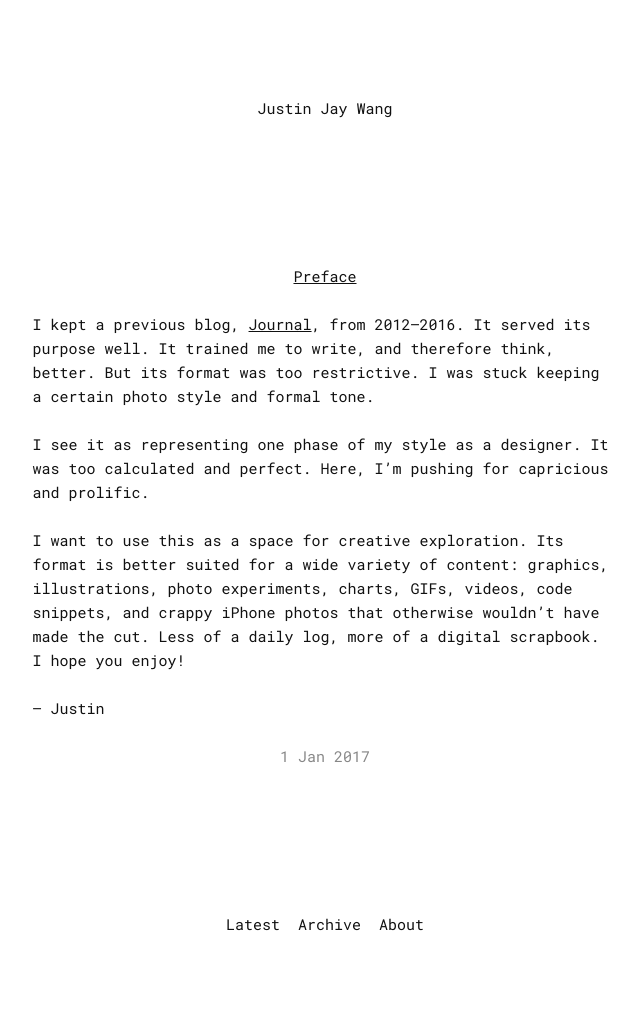
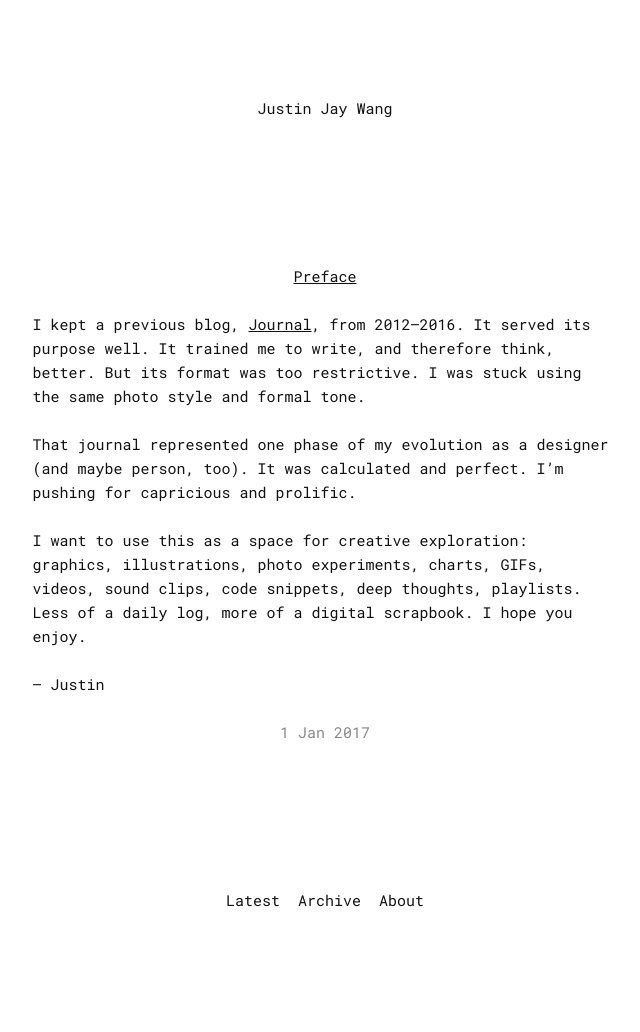
Before and after one commit to justinjaywang/blog, a Jekyll site: the page built from _posts/2017-01-01-preface.markdown, in a window 1280 px wide. Shown: the whole page, without its empty margins (315-955 px from the left). Built offline with Jekyll 4.4.1, drawn with Linux system fonts in a browser that asks for light colours; after the commit the page ends 1008 px from its top, so only the background shows below that.

Commit message:
content edit

```diff
--- a/_posts/2017-01-01-preface.markdown
+++ b/_posts/2017-01-01-preface.markdown
@@ -3,10 +3,10 @@ title: Preface
 date: 2017-01-01 00:00:00 -05:00
 ---
 
-I kept a previous blog, [Journal](http://journal.justinjay.wang/), from 2012–2016. It served its purpose well. It trained me to write, and therefore think, better. But its format was too restrictive. I was stuck keeping a certain photo style and formal tone.
+I kept a previous blog, [Journal](http://journal.justinjay.wang/), from 2012–2016. It served its purpose well. It trained me to write, and therefore think, better. But its format was too restrictive. I was stuck using the same photo style and formal tone.
 
-I see it as representing one phase of my style as a designer. It was too calculated and perfect. Here, I'm pushing for capricious and prolific.
+That journal represented one phase of my evolution as a designer (and maybe person, too). It was calculated and perfect. I'm pushing for capricious and prolific.
 
-I want to use this as a space for creative exploration. Its format is better suited for a wide variety of content: graphics, illustrations, photo experiments, charts, GIFs, videos, code snippets, and crappy iPhone photos that otherwise wouldn't have made the cut. Less of a daily log, more of a digital scrapbook. I hope you enjoy!
+I want to use this as a space for creative exploration: graphics, illustrations, photo experiments, charts, GIFs, videos, sound clips, code snippets, deep thoughts, playlists. Less of a daily log, more of a digital scrapbook. I hope you enjoy.
 
 — Justin
```
